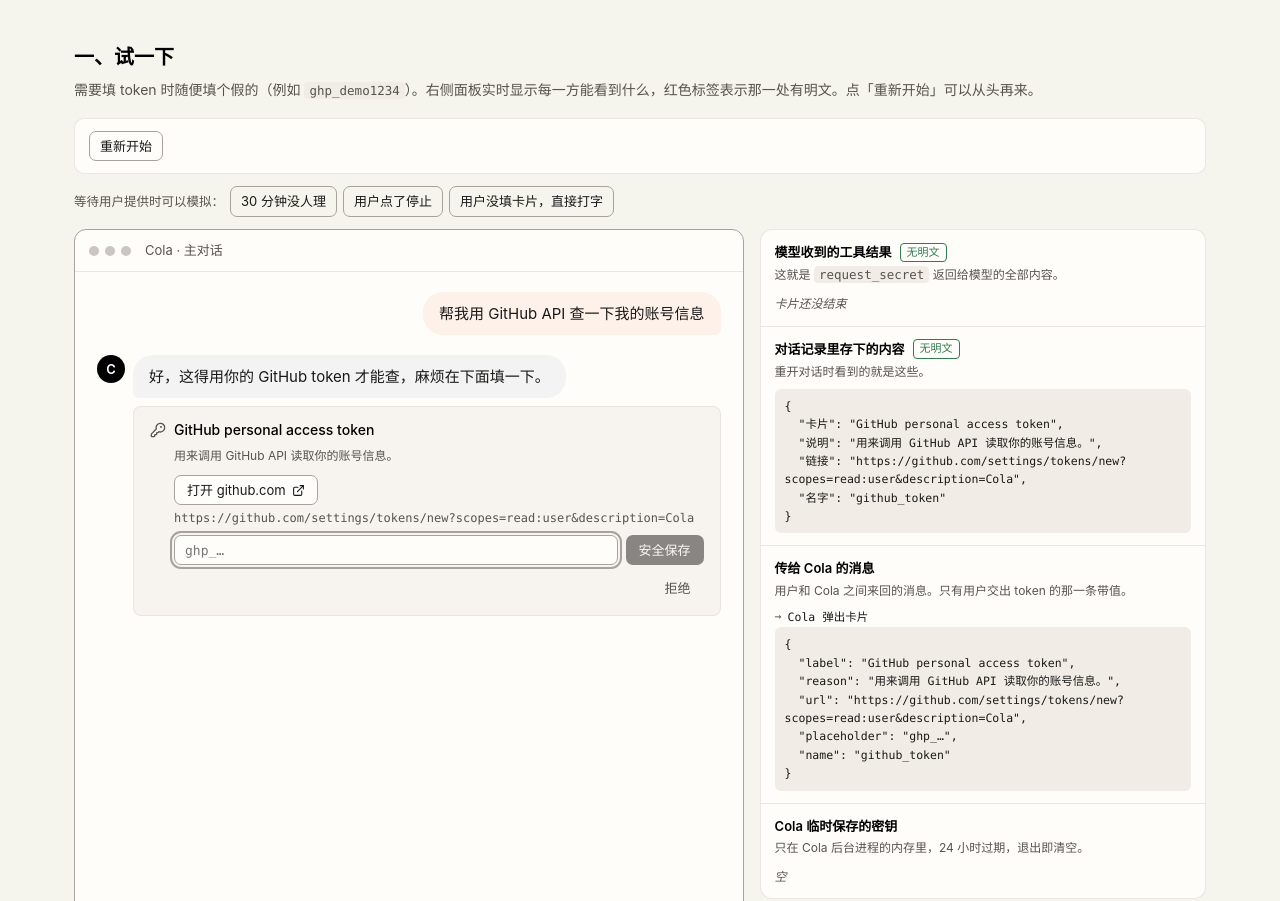
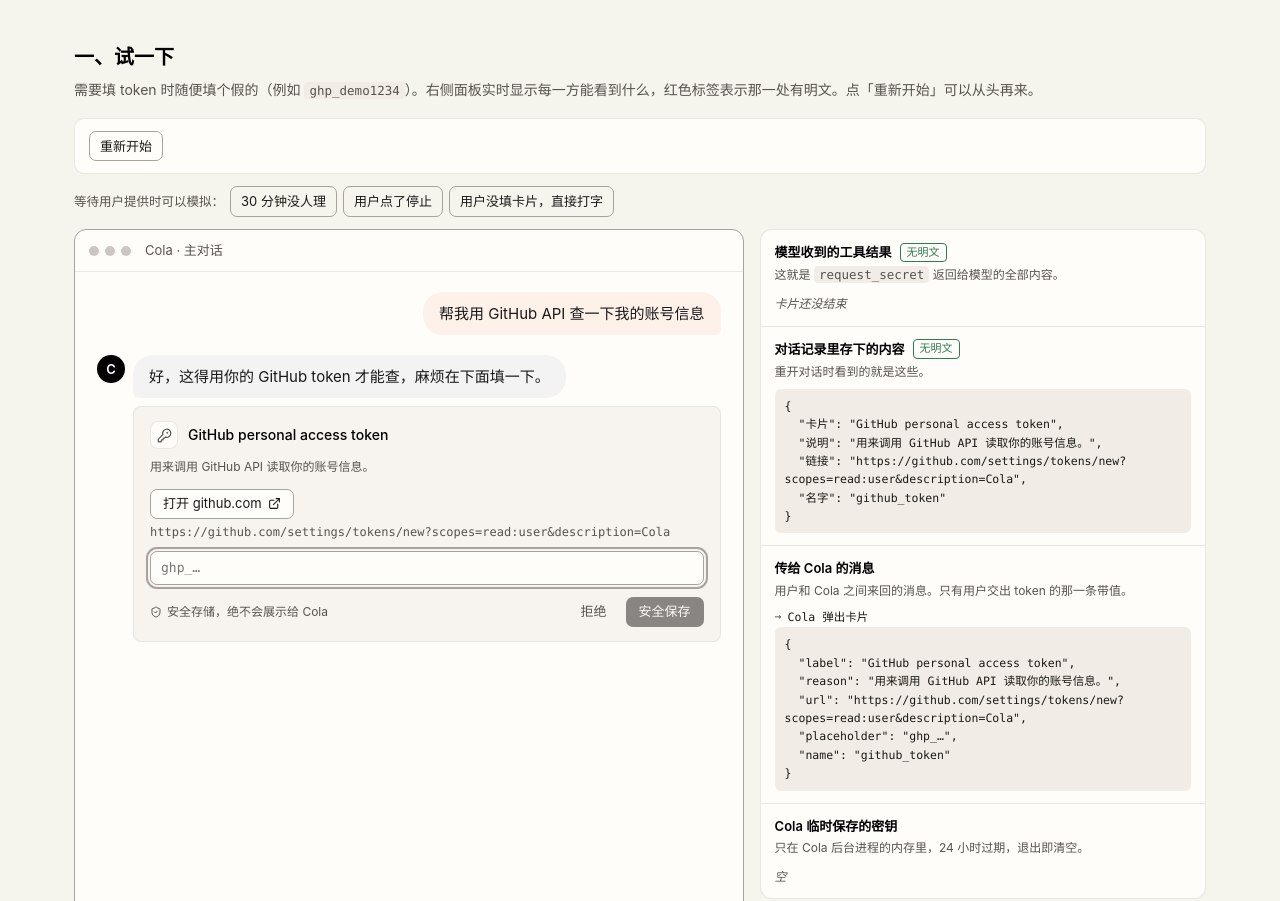
Before and after one commit to mackt/cola-prototypes, a plain HTML site: page request-secret/index.html in a window 1280 px wide. Shown: the part 199-1100 px from the top of the page. Drawn offline with Linux system fonts and the light colour scheme.

Commit message:
Lay the card out like Grok's; note that the value is never shown to Cola

```diff
--- a/request-secret/index.html
+++ b/request-secret/index.html
@@ -358,7 +358,7 @@
         border: 1px solid var(--cola-border);
         border-radius: var(--cola-radius-card);
         background: var(--cola-bg-surface);
-        padding: 12px 16px;
+        padding: 14px 16px;
         /* Lined up with the bubbles, past the avatar column. */
         margin: 8px 0 12px 36px;
         animation: fade 0.2s cubic-bezier(0.25, 0.46, 0.45, 0.94);
@@ -371,14 +371,23 @@
       }
       .card-h {
         display: flex;
-        gap: 8px;
-        align-items: flex-start;
-      }
-      .card-h > svg {
-        margin-top: 3px;
-        color: var(--cola-text-muted);
-        width: 16px;
-        height: 16px;
+        gap: 10px;
+        align-items: center;
+      }
+      .card-icon {
+        display: grid;
+        place-items: center;
+        flex: none;
+        width: 28px;
+        height: 28px;
+        border: 1px solid var(--cola-border);
+        border-radius: 8px;
+        background: var(--cola-bg);
+        color: var(--cola-text-muted);
+      }
+      .card-icon svg {
+        width: 15px;
+        height: 15px;
       }
       .card-title {
         font-size: 14px;
@@ -387,14 +396,14 @@
         margin: 0;
       }
       .card-reason {
-        margin: 4px 0 0;
+        margin: 8px 0 0;
         font-size: 12px;
         line-height: 1.6;
         color: var(--cola-text-muted);
         white-space: pre-wrap;
       }
       .card-url {
-        margin: 6px 0 0 24px;
+        margin: 6px 0 0;
         font: 12px var(--mono);
         color: var(--cola-text-muted);
         white-space: nowrap;
@@ -402,15 +411,17 @@
         text-overflow: ellipsis;
       }
       .card-row {
-        padding-left: 24px;
-        margin-top: 10px;
+        margin-top: 12px;
         display: flex;
         gap: 8px;
         align-items: center;
       }
       .card-row.between {
         justify-content: space-between;
-        margin-top: 8px;
+      }
+      .card-actions {
+        display: flex;
+        gap: 6px;
       }
       .btn {
         display: inline-flex;
@@ -442,7 +453,7 @@
       .input {
         flex: 1;
         min-width: 0;
-        height: 30px;
+        height: 34px;
         border: 1px solid var(--cola-border-strong);
         border-radius: 7px;
         background: var(--cola-bg);
@@ -461,8 +472,7 @@
         color: var(--bad);
       }
       .resolved {
-        padding-left: 24px;
-        margin-top: 8px;
+        margin-top: 10px;
         display: flex;
         gap: 6px;
         align-items: center;
@@ -893,6 +903,12 @@
         <path d="M15 3h6v6" />
         <path d="M10 14 21 3" />
         <path d="M18 13v6a2 2 0 0 1-2 2H5a2 2 0 0 1-2-2V8a2 2 0 0 1 2-2h6" />
+      </symbol>
+      <symbol id="i-shield" viewBox="0 0 24 24">
+        <path
+          d="M20 13c0 5-3.5 7.5-7.66 8.95a1 1 0 0 1-.67-.01C7.5 20.5 4 18 4 13V6a1 1 0 0 1 1-1c2 0 4.5-1.2 6.24-2.72a1.17 1.17 0 0 1 1.52 0C14.51 3.81 17 5 19 5a1 1 0 0 1 1 1z"
+        />
+        <path d="m9 12 2 2 4-4" />
       </symbol>
       <symbol id="i-check" viewBox="0 0 24 24"><path d="M20 6 9 17l-5-5" /></symbol>
       <symbol id="i-x" viewBox="0 0 24 24">
@@ -1295,14 +1311,13 @@
       // ---------- the card ----------
       const CARD = {
         label: 'GitHub personal access token',
-        reason:
-          '用来调用 GitHub API 读取你的账号信息。',
+        reason: '用来调用 GitHub API 读取你的账号信息。',
         url: 'https://github.com/settings/tokens/new?scopes=read:user&description=Cola',
         placeholder: 'ghp_…',
         name: NAME
       }
       function cardHeader(b) {
-        return `<div class="card-h">${icon('key')}<div style="min-width:0;flex:1"><p class="card-title">${esc(b.label)}</p><p class="card-reason">${esc(b.reason)}</p></div></div>`
+        return `<div class="card-h"><span class="card-icon">${icon('key')}</span><p class="card-title">${esc(b.label)}</p></div><p class="card-reason">${esc(b.reason)}</p>`
       }
       function renderCard(el, b) {
         if (b.status) {
@@ -1317,8 +1332,8 @@
           cardHeader(b) +
           `<div class="card-row"><button type="button" class="btn btn-outline" data-act="open">打开 ${esc(new URL(b.url).host)} ${icon('ext')}</button></div>` +
           `<p class="card-url">${esc(b.url)}</p>` +
-          `<div class="card-row"><input class="input" type="password" autocomplete="off" spellcheck="false" aria-label="${esc(b.label)}" placeholder="${esc(b.placeholder)}"><button type="submit" class="btn btn-primary" disabled>安全保存</button></div>` +
-          `<div class="card-row between"><span class="note" data-note><span></span></span><button type="button" class="btn btn-ghost" data-act="decline">拒绝</button></div>`
+          `<div class="card-row"><input class="input" type="password" autocomplete="off" spellcheck="false" aria-label="${esc(b.label)}" placeholder="${esc(b.placeholder)}"></div>` +
+          `<div class="card-row between"><span class="note" data-note>${icon('shield')}<span>安全存储，绝不会展示给 Cola</span></span><span class="card-actions"><button type="button" class="btn btn-ghost" data-act="decline">拒绝</button><button type="submit" class="btn btn-primary" disabled>安全保存</button></span></div>`
         const input = $('input', el)
         const save = $('button[type=submit]', el)
         input.addEventListener('input', () => (save.disabled = !input.value))
```
